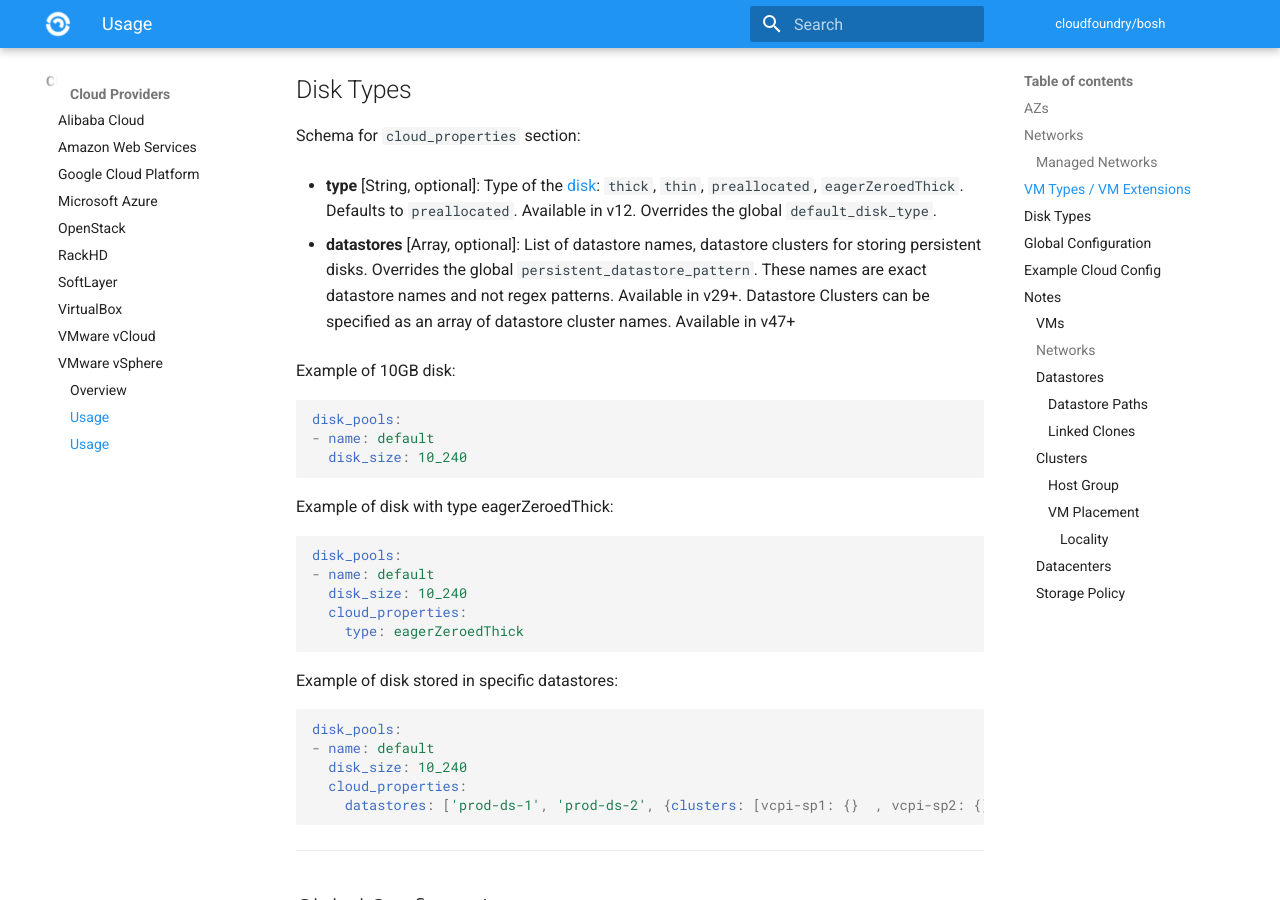
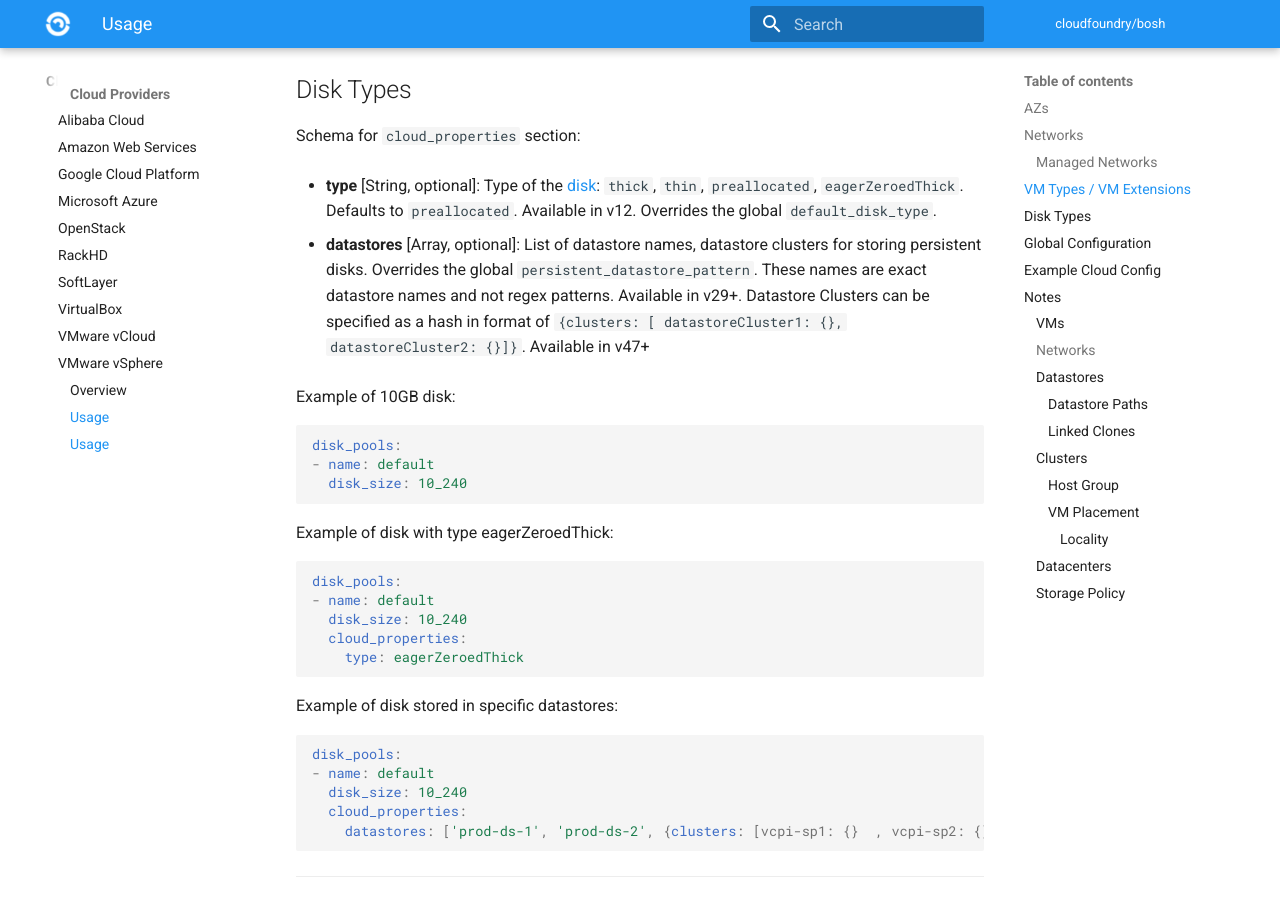
Before and after one commit to cloudfoundry/docs-bosh, an MkDocs documentation site: the page built from content/vsphere-cpi.md, in a window 1280 px wide and 900 px high, scrolled down 6743 px. Built offline with MkDocs 1.6.1 and Material for MkDocs 9.7.7, drawn with Linux system fonts in a browser that asks for light colours; old or Windows-style settings are respelled for this version of MkDocs; some of the changed text lies outside the part shown.

Commit message:
update the format of datastore cluster names

```diff
--- a/content/vsphere-cpi.md
+++ b/content/vsphere-cpi.md
@@ -135,7 +135,7 @@ Schema for `cloud_properties` section:
 * **upgrade\_hw\_version** [Boolean, optional]: Upgrades the virtual hardware version of a virtual machine to the latest supported version on the ESXi host. Overrides the global upgrade_hw_version. Default: `false`.
 * **nested\_hardware\_virtualization** [Boolean, optional]: Exposes hardware assisted virtualization to the VM. Default: `false`.
 * **enable\_human\_readable\_name** [Boolean, optional]: Use a name generated by instance group name and deployment name for the VM. Default: `false`. Available in v53+.
-* **datastores** [Array, optional]: Allows operator to specify a list of ephemeral datastores, datastore clusters for the VM. Datastore names are exact datastore names and not regex patterns. At least one of these datastores must be accessible from clusters provided in `resource_pools.cloud_properties`/`azs.cloud_properties` or in the global CPI configuration. Available in v23+. Datastore Clusters can be specified as an array of datastore cluster names. Available in v47+
+* **datastores** [Array, optional]: Allows operator to specify a list of ephemeral datastores, datastore clusters for the VM. Datastore names are exact datastore names and not regex patterns. At least one of these datastores must be accessible from clusters provided in `resource_pools.cloud_properties`/`azs.cloud_properties` or in the global CPI configuration. Available in v23+. Datastore Clusters can be specified as a hash in format of `{clusters: [ datastoreCluster1: {}, datastoreCluster2: {}]}`. Available in v47+
 * **datacenters** [Array, optional]: Used to override the VM placement specified under `azs.cloud_properties`. The format is the same as under [`AZs`](#azs).
 * **tags** [Array, optional]: A list of category and tag name-value pairs used to attach to created VMs. Available in v53+. Available on vCenter 6.5+. The tags to be attached must be exist on vCenter host. For each tag to be attached, both category and tag names should be specified.
 * **vm_group** [String, optional]: Name of VM Group this VM should be part of.
@@ -231,7 +231,7 @@ Schema for `cloud_properties` section:
   `thick`, `thin`, `preallocated`, `eagerZeroedThick`. Defaults to
   `preallocated`. Available in v12. Overrides the global `default_disk_type`.
 
-* **datastores** [Array, optional]: List of datastore names, datastore clusters for storing persistent disks. Overrides the global `persistent_datastore_pattern`. These names are exact datastore names and not regex patterns. Available in v29+. Datastore Clusters can be specified as an array of datastore cluster names. Available in v47+
+* **datastores** [Array, optional]: List of datastore names, datastore clusters for storing persistent disks. Overrides the global `persistent_datastore_pattern`. These names are exact datastore names and not regex patterns. Available in v29+. Datastore Clusters can be specified as a hash in format of `{clusters: [ datastoreCluster1: {}, datastoreCluster2: {}]}`. Available in v47+
 
 Example of 10GB disk:
 
```
